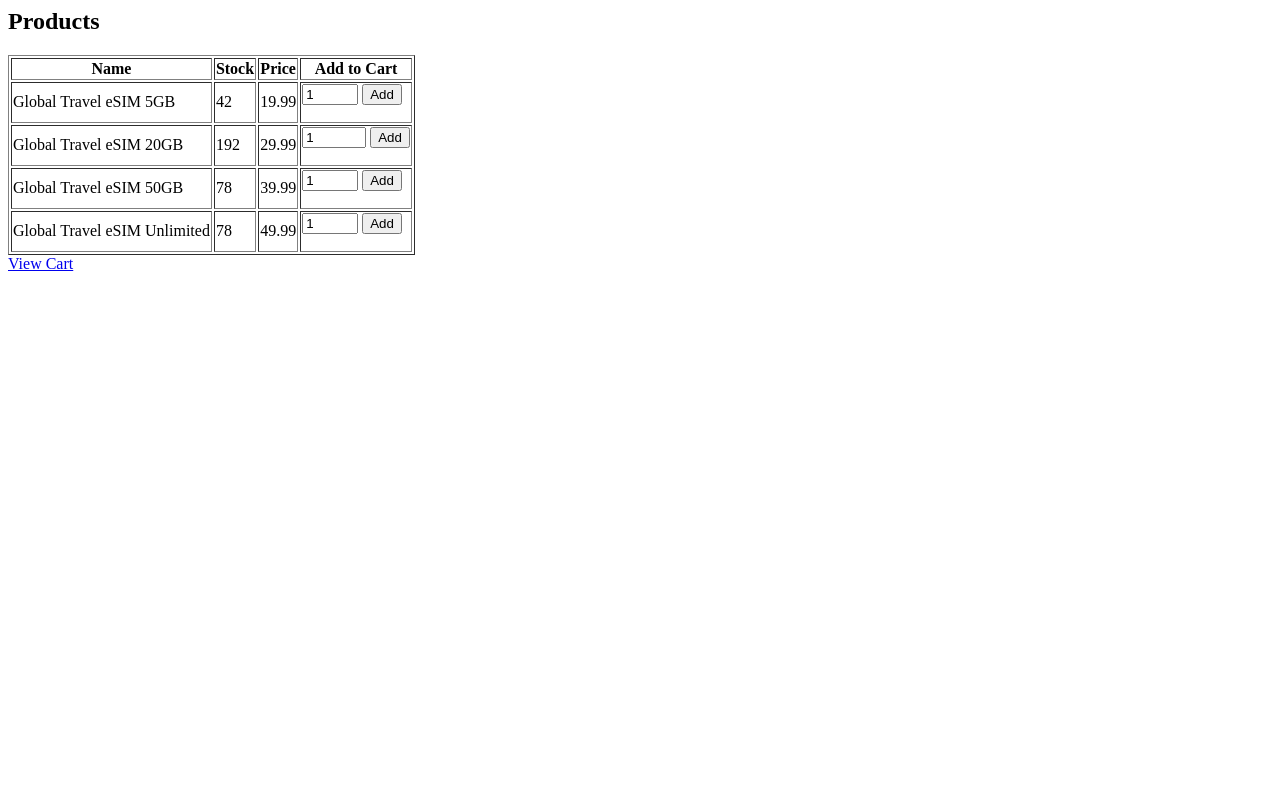
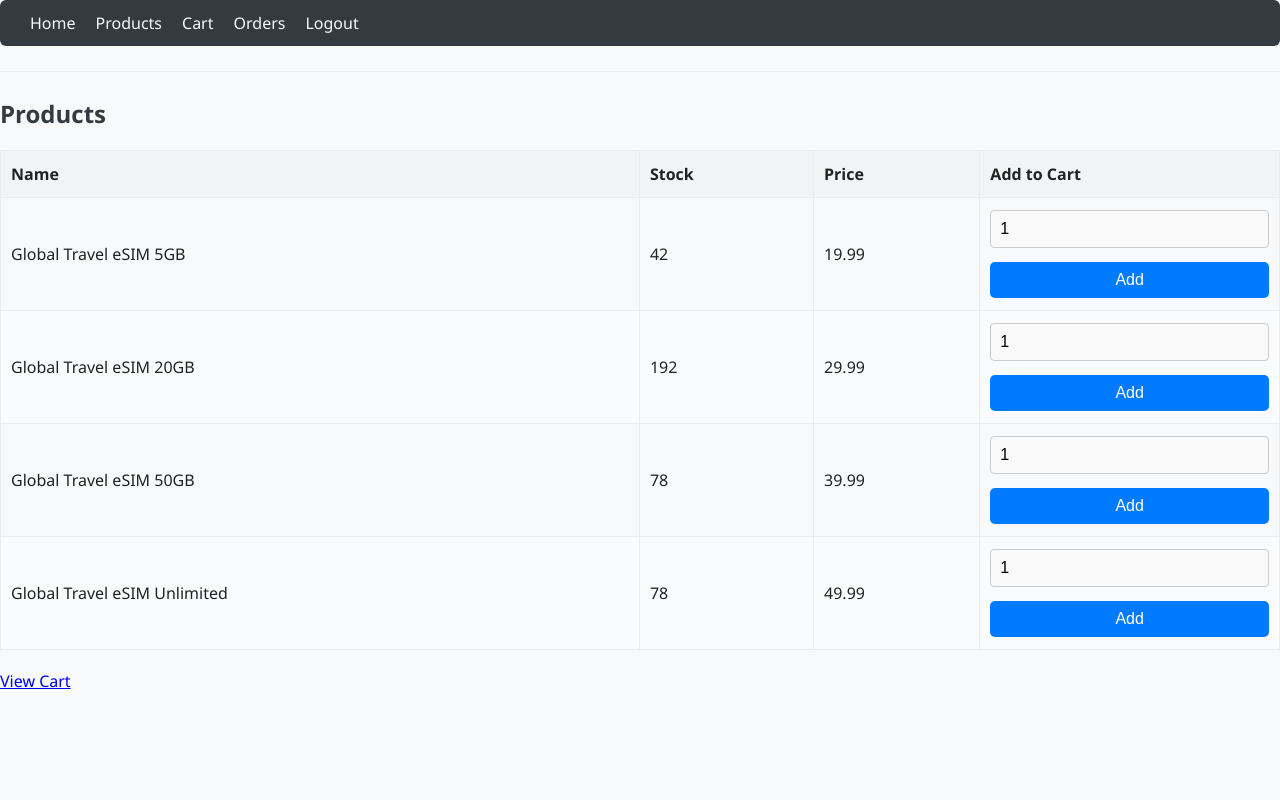
Before and after one commit to Raxx19xx/Assesment-Task-3, a Flask app: page /products in a window 1280 px wide. Run offline with Flask 3, Linux system fonts and the light colour scheme; a user stored in the database is signed in; data comes from the database, SQL or seed files in the repository; both versions use the stored data as it was after the commit.

Commit message:
Added a very basic style.css to layout.html, works for now but not permanent

```diff
--- /dev/null
+++ b/static/style.css
@@ -0,0 +1,177 @@
+/* General Styles */
+body {
+    font-family: 'Segoe UI', Arial, sans-serif;
+    background: #f8f9fa;
+    margin: 0;
+    color: #222;
+}
+
+.container {
+    max-width: 900px;
+    margin: 30px auto;
+    background: #fff;
+    border-radius: 7px;
+    box-shadow: 0 2px 12px rgba(0,0,0,0.07);
+    padding: 30px 25px;
+}
+
+/* Navigation Bar */
+nav {
+    margin-bottom: 24px;
+    background: #343a40;
+    padding: 12px 30px;
+    border-radius: 6px;
+    display: flex;
+    gap: 20px;
+}
+
+nav a {
+    color: #f8f9fa;
+    text-decoration: none;
+    font-weight: 500;
+    transition: color 0.15s;
+}
+
+nav a:hover {
+    color: #ffc107;
+}
+
+/* Headings */
+h1, h2, h3 {
+    color: #343a40;
+    margin-top: 0;
+}
+
+hr {
+    border: none;
+    border-top: 1px solid #eee;
+    margin: 25px 0;
+}
+
+/* Buttons */
+button, .btn {
+    background: #007bff;
+    color: #fff;
+    border: none;
+    padding: 9px 20px;
+    border-radius: 5px;
+    font-size: 1rem;
+    cursor: pointer;
+    transition: background 0.15s;
+    text-decoration: none;
+    display: inline-block;
+}
+
+button:hover, .btn:hover {
+    background: #0056b3;
+}
+
+.btn-secondary {
+    background: #6c757d;
+}
+
+.btn-secondary:hover {
+    background: #495057;
+}
+
+/* Forms */
+form {
+    display: flex;
+    flex-direction: column;
+    gap: 14px;
+    max-width: 450px;
+    margin: 0 auto;
+}
+
+input[type="text"], input[type="password"], input[type="number"], input[type="email"], textarea {
+    padding: 9px;
+    border: 1px solid #ccc;
+    border-radius: 4px;
+    font-size: 1rem;
+    background: #f9f9f9;
+    transition: border-color 0.15s;
+}
+
+input:focus, textarea:focus {
+    border-color: #007bff;
+}
+
+/* Table Styles */
+table {
+    width: 100%;
+    border-collapse: collapse;
+    margin-bottom: 20px;
+    background: #fafbfc;
+}
+
+th, td {
+    border: 1px solid #ececec;
+    padding: 12px 10px;
+    text-align: left;
+}
+
+th {
+    background: #f1f3f4;
+    font-weight: 600;
+}
+
+tr:nth-child(even) {
+    background: #f8f9fa;
+}
+
+/* Error and Success Messages */
+.error, .flash-error {
+    color: #fff;
+    background: #dc3545;
+    padding: 10px 16px;
+    border-radius: 4px;
+    margin-bottom: 15px;
+}
+
+.success, .flash-success {
+    color: #fff;
+    background: #28a745;
+    padding: 10px 16px;
+    border-radius: 4px;
+    margin-bottom: 15px;
+}
+
+/* Cart/Order Items */
+.cart-item, .order-item {
+    border-bottom: 1px solid #e1e1e1;
+    padding: 12px 0;
+    display: flex;
+    justify-content: space-between;
+    align-items: center;
+}
+
+.cart-item:last-child, .order-item:last-child {
+    border-bottom: none;
+}
+
+/* Footer */
+footer {
+    margin-top: 35px;
+    text-align: center;
+    color: #888;
+    font-size: 0.95em;
+}
+
+/* Responsive Design */
+@media (max-width: 700px) {
+    .container {
+        padding: 12px 3vw;
+        margin: 10px 0;
+    }
+    nav {
+        padding: 10px 8px;
+        gap: 8px;
+        flex-wrap: wrap;
+    }
+    form {
+        max-width: 99vw;
+    }
+    table, th, td {
+        font-size: 0.97em;
+    }
+}
--- a/templates/cart.html
+++ b/templates/cart.html
@@ -1,3 +1,6 @@
+{% extends 'layout.html' %}
+{% block title %}Products{% endblock %}
+{% block content %}
 <h2>Your Cart</h2>
 {% if cart_items %}
 <table border="1">
@@ -24,3 +27,4 @@
 <p>Your cart is empty.</p>
 {% endif %}
 <a href="{{ url_for('products') }}">Continue Shopping</a>
+{% endblock %}
--- a/templates/index.html
+++ b/templates/index.html
@@ -1,7 +1,7 @@
 {% extends 'layout.html' %}
 {% block title %}Home{% endblock %}
 {% block content %}
-<h2>Welcome to the One Stop E-Sim</h2>
+<h2>Welcome to the One Stop E-Sim Shop!</h2>
 
 {% if 'username' not in session %}
   <p>Please log in or sign up to continue.</p>
--- a/templates/layout.html
+++ b/templates/layout.html
@@ -1,6 +1,7 @@
 <!DOCTYPE html>
 <html lang="en">
 <head>
+  <link rel="stylesheet" href="{{ url_for('static', filename='style.css') }}">
   <meta charset="UTF-8">
   <title>{% block title %}My App{% endblock %}</title>
 </head>
--- a/templates/orders.html
+++ b/templates/orders.html
@@ -1,3 +1,6 @@
+{% extends 'layout.html' %}
+{% block title %}Products{% endblock %}
+{% block content %}
 <h2>Your Orders</h2>
 
 {% if orders and orders|length > 0 %}
@@ -18,3 +21,4 @@
 {% endif %}
 
 <a href="{{ url_for('products') }}">Back to Products</a>
+{% endblock %}
--- a/templates/products.html
+++ b/templates/products.html
@@ -1,5 +1,8 @@
+{% extends 'layout.html' %}
+{% block title %}Products{% endblock %}
+{% block content %}
 <h2>Products</h2>
-<table border="1">
+<table>
 <tr><th>Name</th><th>Stock</th><th>Price</th><th>Add to Cart</th></tr>
 {% for product in products %}
 <tr>
@@ -18,3 +21,4 @@
 {% endfor %}
 </table>
 <a href="{{ url_for('cart') }}">View Cart</a>
+{% endblock %}
```
Also changed, not shown: static/uploads/style.css (deleted, +0 -125 lines), mydb.db, uploads/bob_test pp.png (renamed from static/uploads/bob_test pp.png), 1 other file.
